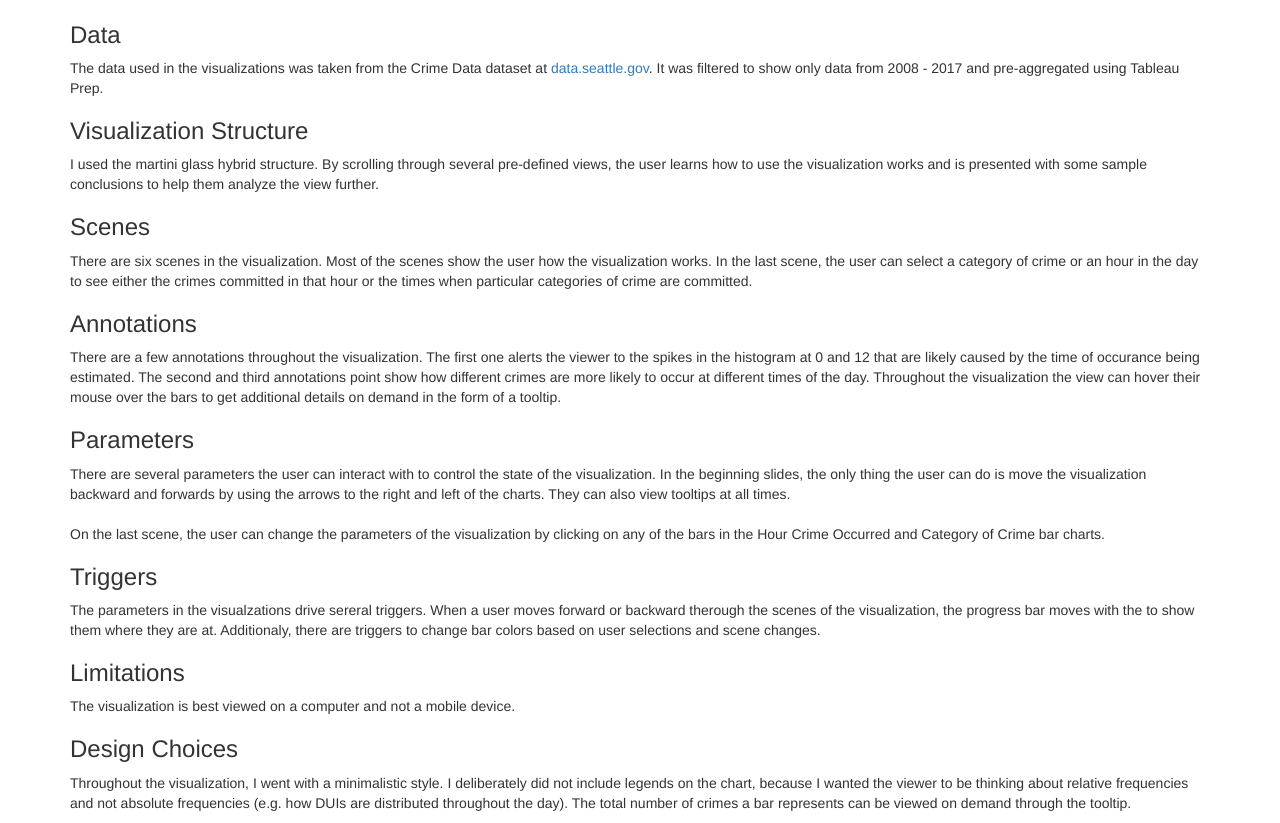
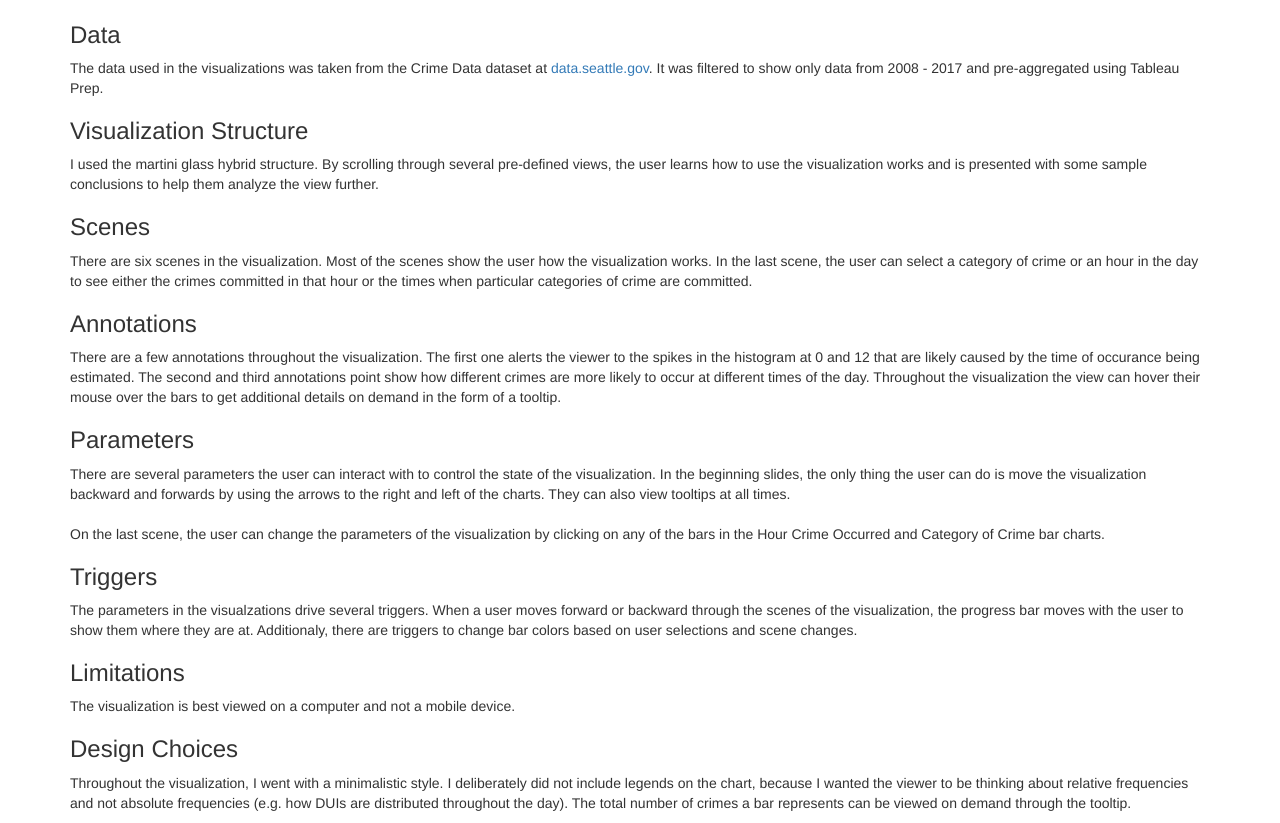
Before and after one commit to Fercstar/CS498-DV, a plain HTML site: page about.html in a window 1280 px wide. Shown: the part 88-911 px from the top of the page. Drawn offline with nearby package versions, Linux system fonts and the light colour scheme.

Commit message:
Spelling fixes

```diff
--- a/about.html
+++ b/about.html
@@ -56,8 +56,8 @@
         </p>
         <h3>Triggers</h3>
         <p>
-            The parameters in the visualzations drive sereral triggers. When a user moves forward
-            or backward therough the scenes of the visualization, the progress bar moves with the
+            The parameters in the visualzations drive several triggers. When a user moves forward
+            or backward through the scenes of the visualization, the progress bar moves with the user
             to show them where they are at. Additionaly, there are triggers to change bar colors
             based on user selections and scene changes.
         </p>
```
